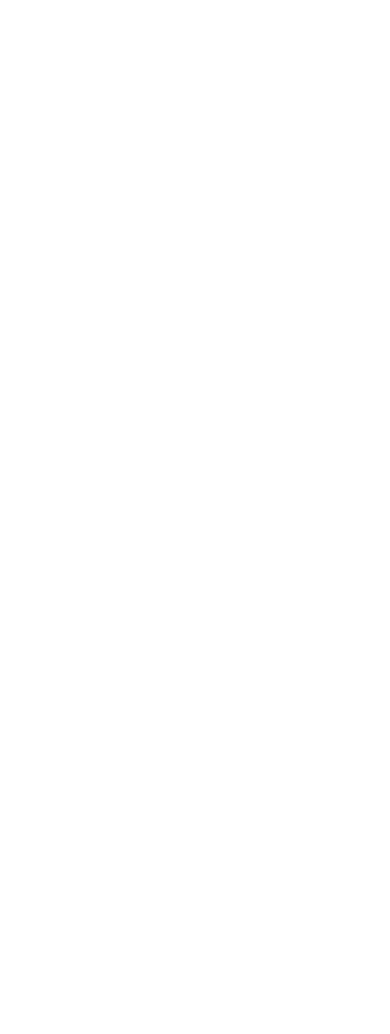
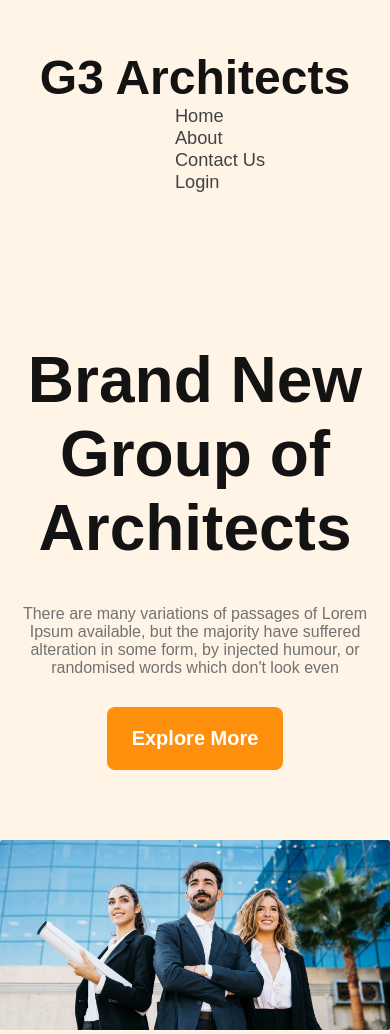
Before and after one commit to samibyte/g3-architect-website, a plain HTML site: page index.html in a window 390 px wide. Before the commit the page ends 844 px from the top, so only its background shows below. Drawn offline with Linux system fonts and the light colour scheme.

Commit message:
add header section with responsive

```diff
--- a/index.html
+++ b/index.html
@@ -6,9 +6,30 @@
   <title>G3 Architects</title>
   <link rel="stylesheet" href="styles/architects.css">
 </head>
-<body>
-  <header>
+<body class="work-sans-font">
+  <header class="bg-light">
+    <nav class="navbar display-flex">
+      <h3 class="brand dark-grey">G3 Architects</h3>
+      <ul class="nav-menu display-flex">
+        <li class="nav-item"><a href="" class="nav-link grey">Home</a></li>
+        <li class="nav-item"><a href="" class="nav-link grey">About</a></li>
+        <li class="nav-item"><a href="" class="nav-link grey">Contact Us</a></li>
+        <li class="nav-item"><a href="" class="nav-link grey">Login</a></li>
+      </ul>
+    </nav>
 
+    <div class="banner">
+      <div class="banner-text">
+        <h1 class="banner-title dark-grey">
+          Brand New <br> Group of Architects
+        </h1>
+        <p class="banner-subtitle light-grey">
+          There are many variations of passages of Lorem Ipsum available, but the majority have suffered alteration in some form, by injected humour, or randomised words which don't look even
+        </p>
+        <button class="btn-primary">Explore More</button>
+      </div>
+      <img src="images/banner.png" alt="3 architect standing" class="banner-img">
+    </div>
   </header>
 
   <main>
--- a/styles/architects.css
+++ b/styles/architects.css
@@ -0,0 +1,120 @@
+/* css reset */
+* {
+  margin: 0;
+  padding: 0;
+  box-sizing: border-box;
+}
+
+/* fonts imported from google */
+@import url('https://fonts.googleapis.com/css2?family=Work+Sans:ital,wght@0,100..900;1,100..900&display=swap');
+
+
+.work-sans-font {
+  font-family: "Work Sans", sans-serif;
+  font-optical-sizing: auto;
+  font-style: normal;
+}
+
+
+/* shared styles */
+
+  /* dark 01*/
+  .dark-grey {
+    color: #131313;
+  }
+  /* dark 02 */
+  .grey {
+    color: #424242;
+  }
+  /* dark 03 */
+  .light-grey {
+    color: #727272;
+  }
+  /* dark 04 */
+  .lighter-grey {
+    color: #A1A1A1;
+  }
+
+.bg-light {
+  background-color: rgba(255, 144, 14, 0.1);
+}
+
+.display-flex {
+  display: flex;
+}
+
+.btn-primary {
+  background-color: #FF900E;
+  color: white;
+  font-size: 1.25rem;
+  font-weight: 600;
+  padding: 20px 25px;
+  border-radius: 8px;
+  border: none;
+}
+
+
+/* header styles */
+.navbar, .banner {
+  max-width: 1440px;
+  margin: 0 auto;
+}
+
+/* nav styles */
+.navbar {
+  justify-content: space-between;
+  align-items: center;
+  padding: 50px 0;
+  margin-bottom: 100px;
+}
+
+.brand {
+  font-weight: 700;
+  font-size: 3rem;
+}
+
+.nav-item {
+  list-style: none;
+  margin-left: 50px;
+}
+
+.nav-link {
+  text-decoration: none;
+  font-weight: 500;
+  font-size: 1.14rem;
+}
+
+/* banner styles */
+.banner-text {
+  width: 55%;
+  margin: 0 auto;
+  text-align: center;
+  margin-bottom: 70px;
+}
+
+.banner-title {
+  font-size: 4rem;
+  font-weight: 700;
+  margin-bottom: 40px;
+}
+
+.banner-subtitle {
+  margin-bottom: 30px;
+}
+
+.banner-img {
+  width: 100%;
+}
+
+
+
+/* responsive styles */
+@media screen and (max-width: 576px) {
+  .navbar, .nav-menu{
+    flex-direction: column;
+  }
+
+  .banner-text {
+    width: 100%;
+  }
+}
```
